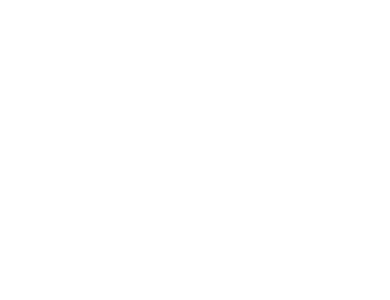
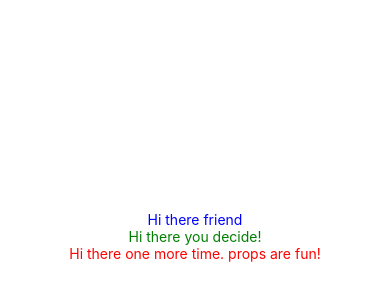
Before and after one commit to medhatnar/pocketdex, a React Native app: screen / in a window 390 px wide. Shown: the part 186-486 px from the top of the page. Built offline with nearby package versions, Linux system fonts and the light colour scheme.

Commit message:
reusable component with props and complex exporting

```diff
--- a/App.js
+++ b/App.js
@@ -1,12 +1,21 @@
 import React, { Component } from 'react';
-import { StyleSheet, View } from 'react-native';
+import { StyleSheet, View, Text } from 'react-native';
 
+class Greeting extends Component {
+  render() {
+    return (
+      <Text style={{color:this.props.color}}>Hi there {this.props.name}</Text>
+    )
+  }
+}
 
 export default class App extends React.Component {
   render() {
     return (
       <View style={styles.container}>
-
+        <Greeting color='blue' name='friend' />
+        <Greeting color='green' name='you decide!' />
+        <Greeting color='red' name='one more time. props are fun!' />
       </View>
     );
   }
--- a/Greetings.jsx
+++ b/Greetings.js
@@ -4,7 +4,7 @@
 class PersonalGreeting extends Component {
   render() {
     return (
-      <Text style={{color:this.props.color}}>Hi there {this.props.name}</Text>
+      <Text>Hi there {this.props.name}</Text>
     )
   }
 }
@@ -13,7 +13,7 @@
   render() {
     return (
       <PersonalGreeting name='Friend!' />
-      <Text style={{colo r:'rebeccapurple', fontWeight: "bold"}} >Welcome to { this.props.webSiteName } ! This mobile app provides a visual representation of a locations air quality.</Text>
+      <Text style={{color:'rebeccapurple', fontWeight: "bold"}}>Welcome to { this.props.webSiteName } !</Text>
     );
   }
 };
```
